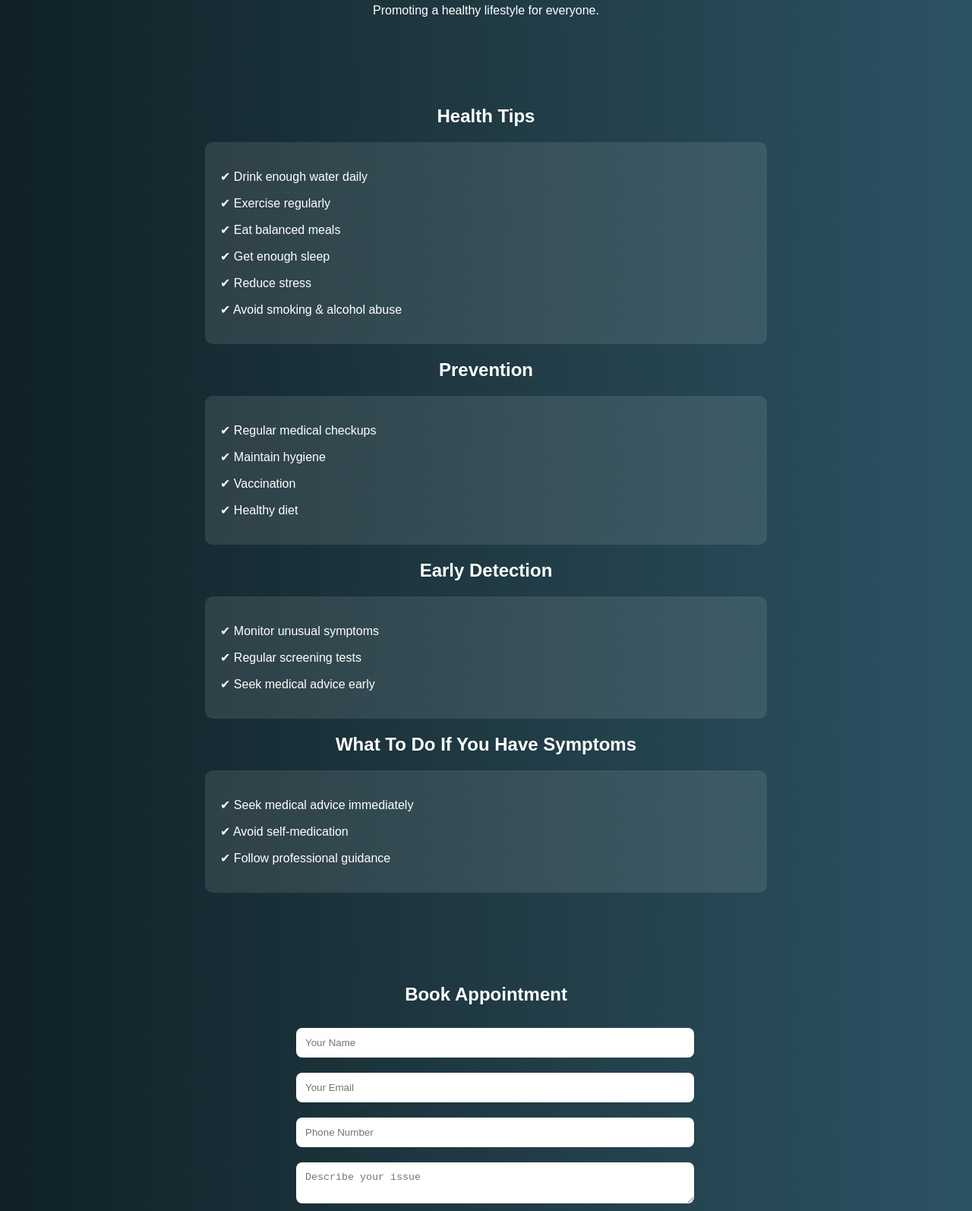
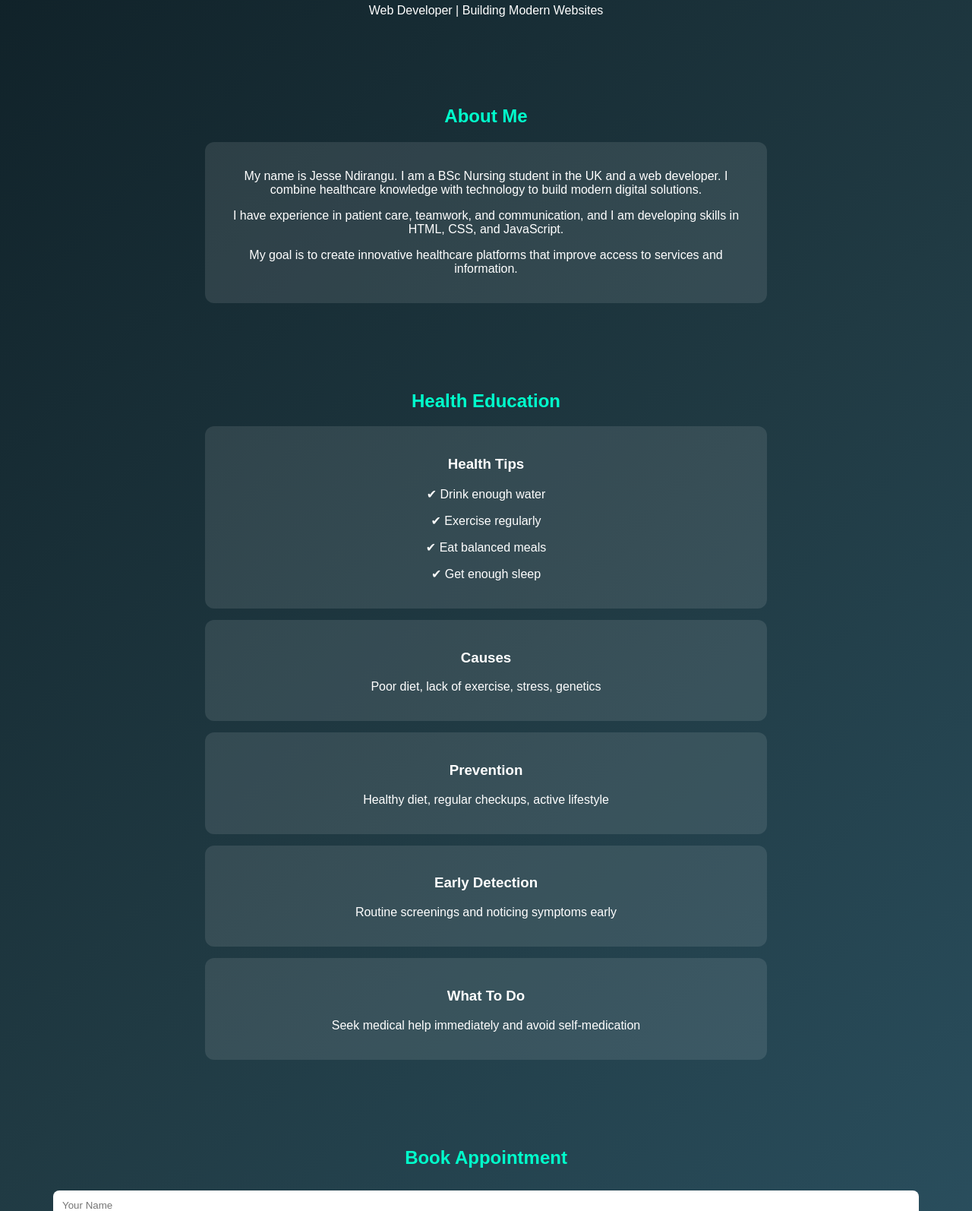
Before and after one commit to jessendirangu/my-website, a plain HTML site: page index.html in a window 1280 px wide. Shown: the part 151-1745 px from the top of the page at 76% size. Drawn offline with nearby package versions, Linux system fonts and the light colour scheme.

Commit message:
Update index.html

```diff
--- a/index.html
+++ b/index.html
@@ -3,23 +3,22 @@
 <head>
 <meta charset="UTF-8">
 <meta name="viewport" content="width=device-width, initial-scale=1.0">
-<title>Health Awareness - Jesse</title>
+<title>Jesse Ndirangu | Web Developer</title>
 
 <style>
 body {
   margin: 0;
   font-family: Arial, sans-serif;
-  background: linear-gradient(to right, #0f2027, #203a43, #2c5364);
+  background: linear-gradient(135deg, #0f2027, #203a43, #2c5364);
   color: white;
 }
 
-/* NAVBAR */
 nav {
   display: flex;
   justify-content: center;
-  gap: 30px;
+  gap: 25px;
   padding: 15px;
-  background: rgba(0,0,0,0.7);
+  background: rgba(0,0,0,0.8);
 }
 
 nav a {
@@ -28,48 +27,35 @@ nav a {
   font-weight: bold;
 }
 
-nav a:hover {
-  color: white;
-}
-
-/* HEADINGS */
-h1, h2 {
+section {
+  padding: 40px 20px;
   text-align: center;
 }
 
-/* SECTIONS */
-section {
-  padding: 40px 20px;
+h1, h2 {
+  color: #00ffcc;
 }
 
 .card {
   background: rgba(255,255,255,0.1);
   padding: 20px;
-  margin: 20px auto;
-  border-radius: 10px;
+  margin: 15px auto;
+  border-radius: 12px;
   max-width: 700px;
 }
 
-/* FORM */
-form {
-  max-width: 500px;
-  margin: auto;
-}
-
 input, textarea {
-  width: 100%;
+  width: 90%;
   padding: 12px;
-  margin: 10px 0;
+  margin: 10px;
   border-radius: 8px;
   border: none;
 }
 
 button {
   background: #00ffcc;
-  color: black;
+  padding: 12px;
   border: none;
-  padding: 12px;
-  width: 100%;
   border-radius: 8px;
   font-weight: bold;
   cursor: pointer;
@@ -79,11 +65,16 @@ button:hover {
   background: #00ccaa;
 }
 
-/* STATUS */
-#status {
-  text-align: center;
-  margin-top: 10px;
-  font-weight: bold;
+#popup {
+  display: none;
+  position: fixed;
+  top: 30%;
+  left: 50%;
+  transform: translate(-50%, -50%);
+  background: white;
+  color: black;
+  padding: 20px;
+  border-radius: 10px;
 }
 </style>
 </head>
@@ -92,46 +83,65 @@ button:hover {
 
 <nav>
   <a href="#">Home</a>
+  <a href="#about">About</a>
   <a href="#health">Health</a>
   <a href="#contact">Contact</a>
 </nav>
 
 <section>
-  <h1>Health Awareness</h1>
-  <p style="text-align:center;">Promoting a healthy lifestyle for everyone.</p>
+  <h1>Hello, I’m Jesse 👋</h1>
+  <p>Web Developer | Building Modern Websites</p>
+</section>
+
+<section id="about">
+  <h2>About Me</h2>
+  <div class="card">
+    <p>
+      My name is Jesse Ndirangu. I am a BSc Nursing student in the UK and a web developer.
+      I combine healthcare knowledge with technology to build modern digital solutions.
+    </p>
+
+    <p>
+      I have experience in patient care, teamwork, and communication,
+      and I am developing skills in HTML, CSS, and JavaScript.
+    </p>
+
+    <p>
+      My goal is to create innovative healthcare platforms that improve access
+      to services and information.
+    </p>
+  </div>
 </section>
 
 <section id="health">
-  <h2>Health Tips</h2>
+  <h2>Health Education</h2>
+
   <div class="card">
-    <p>✔ Drink enough water daily</p>
+    <h3>Health Tips</h3>
+    <p>✔ Drink enough water</p>
     <p>✔ Exercise regularly</p>
     <p>✔ Eat balanced meals</p>
     <p>✔ Get enough sleep</p>
-    <p>✔ Reduce stress</p>
-    <p>✔ Avoid smoking & alcohol abuse</p>
   </div>
 
-  <h2>Prevention</h2>
   <div class="card">
-    <p>✔ Regular medical checkups</p>
-    <p>✔ Maintain hygiene</p>
-    <p>✔ Vaccination</p>
-    <p>✔ Healthy diet</p>
+    <h3>Causes</h3>
+    <p>Poor diet, lack of exercise, stress, genetics</p>
   </div>
 
-  <h2>Early Detection</h2>
   <div class="card">
-    <p>✔ Monitor unusual symptoms</p>
-    <p>✔ Regular screening tests</p>
-    <p>✔ Seek medical advice early</p>
+    <h3>Prevention</h3>
+    <p>Healthy diet, regular checkups, active lifestyle</p>
   </div>
 
-  <h2>What To Do If You Have Symptoms</h2>
   <div class="card">
-    <p>✔ Seek medical advice immediately</p>
-    <p>✔ Avoid self-medication</p>
-    <p>✔ Follow professional guidance</p>
+    <h3>Early Detection</h3>
+    <p>Routine screenings and noticing symptoms early</p>
+  </div>
+
+  <div class="card">
+    <h3>What To Do</h3>
+    <p>Seek medical help immediately and avoid self-medication</p>
   </div>
 </section>
 
@@ -149,11 +159,15 @@ button:hover {
 
   <p id="status"></p>
 
-  <p style="text-align:center;">📞 Call: +447777386639</p>
-  <p style="text-align:center;">📧 Email: jessendirangu933@gmail.com</p>
+  <p>📞 +447777386639</p>
+  <p>📧 jessendirangu933@gmail.com</p>
 </section>
 
-<!-- EMAILJS -->
+<div id="popup">
+  <h3>✅ Appointment Sent!</h3>
+  <p>We will contact you shortly.</p>
+</div>
+
 <script src="https://cdn.jsdelivr.net/npm/emailjs-com@3/dist/email.min.js"></script>
 
 <script>
@@ -164,16 +178,13 @@ button:hover {
 document.getElementById("appointment-form").addEventListener("submit", function(e) {
   e.preventDefault();
 
-  emailjs.sendForm(
-    "service_4vigyui",
-    "template_fs4bxon",
-    this
-  )
-  .then(function() {
-    document.getElementById("status").innerHTML = "✅ Appointment booked successfully!";
-  }, function(error) {
+  emailjs.sendForm("service_4vigyui", "template_fs4bxon", this)
+  .then(() => {
+    document.getElementById("popup").style.display = "block";
+    this.reset();
+  })
+  .catch(() => {
     document.getElementById("status").innerHTML = "❌ Failed to send. Try again.";
-    console.log(error);
   });
 });
 </script>
```
